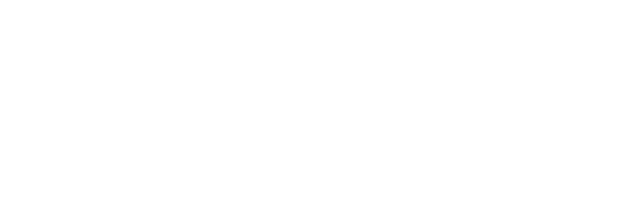
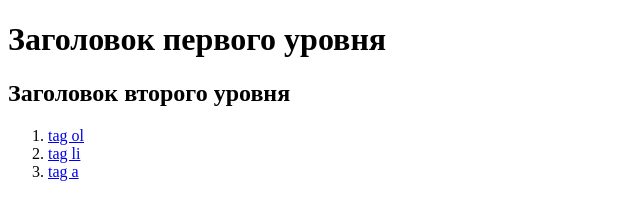
Before and after one commit to MaxGaliakbirov/task-html, a plain HTML site: page src/index.html in a window 1280 px wide. Shown: the whole page, without its empty margins (0-640 px from the left). Drawn offline with Linux system fonts and the light colour scheme.

Commit message:
Задание по HTML

```diff
--- a/src/index.html
+++ b/src/index.html
@@ -1,7 +1,20 @@
-<!DOCTYPE html>
+<!doctype html>
 <html lang="en">
     <head>
         <title>HTML</title>
     </head>
-    <body></body>
+    <body>
+        <h1>Заголовок первого уровня</h1>
+        <h2>Заголовок второго уровня</h2>
+        <ol>
+            <li><a href="https://htmlbook.ru/html/ol">tag ol</a></li>
+            <li><a href="https://htmlbook.ru/html/li">tag li</a></li>
+            <li>
+                <a
+                    href="https://developer.mozilla.org/ru/docs/Web/HTML/Element/a"
+                    >tag a</a
+                >
+            </li>
+        </ol>
+    </body>
 </html>
```
